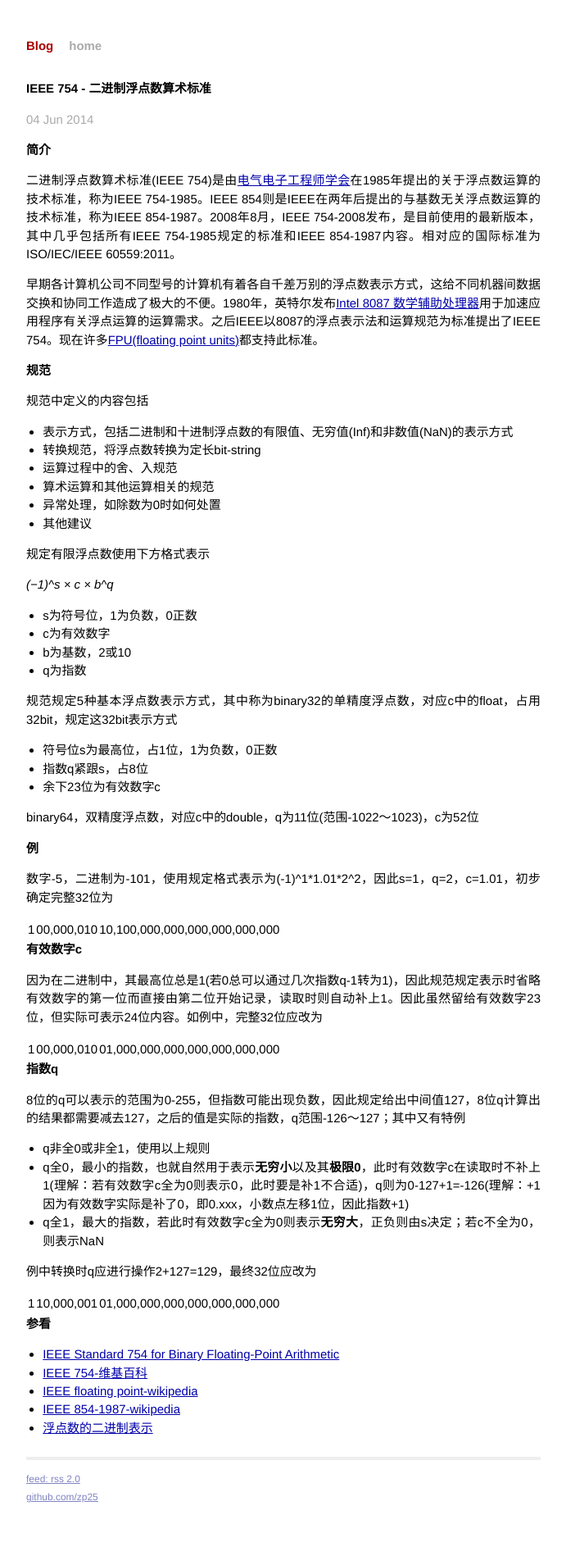
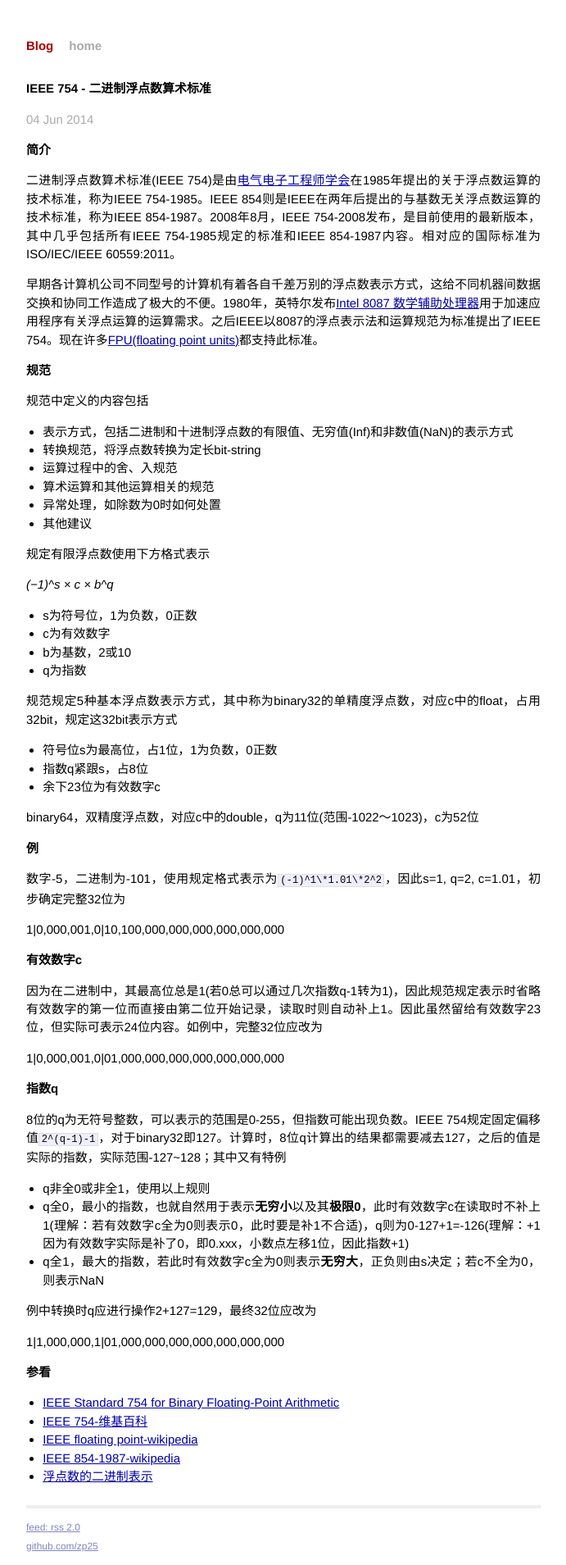
Before and after one commit to zp25/zp25.github.io, a Jekyll site: the page built from _posts/计算机原理/2014-06-04-IEEE-754.markdown, in a window 1280 px wide. Shown: the whole page at 82% size, without its empty margins (294-985 px from the left). Built offline with Jekyll 4.4.1, drawn with Linux system fonts in a browser that asks for light colours; before the commit the page ends 1850 px from its top, so only the background shows below that.

Commit message:
Update: IEEE 754

```diff
--- a/_posts/计算机原理/2014-06-04-IEEE-754.markdown
+++ b/_posts/计算机原理/2014-06-04-IEEE-754.markdown
@@ -36,18 +36,18 @@ categories: 计算机原理
 
 binary64，双精度浮点数，对应c中的double，q为11位(范围-1022～1023)，c为52位
 
-## 例
-数字-5，二进制为-101，使用规定格式表示为(-1)^1\*1.01\*2^2，因此s=1，q=2，c=1.01，初步确定完整32位为
+# 例
+数字-5，二进制为-101，使用规定格式表示为`(-1)^1\*1.01\*2^2`，因此s=1, q=2, c=1.01，初步确定完整32位为
 
-1|00,000,010|10,100,000,000,000,000,000,000
+1\|0,000,001,0\|10,100,000,000,000,000,000,000
 
 ## 有效数字c
 因为在二进制中，其最高位总是1(若0总可以通过几次指数q-1转为1)，因此规范规定表示时省略有效数字的第一位而直接由第二位开始记录，读取时则自动补上1。因此虽然留给有效数字23位，但实际可表示24位内容。如例中，完整32位应改为
 
-1|00,000,010|01,000,000,000,000,000,000,000
+1\|0,000,001,0\|01,000,000,000,000,000,000,000
 
 ## 指数q
-8位的q可以表示的范围为0-255，但指数可能出现负数，因此规定给出中间值127，8位q计算出的结果都需要减去127，之后的值是实际的指数，q范围-126～127；其中又有特例
+8位的q为无符号整数，可以表示的范围是0-255，但指数可能出现负数。IEEE 754规定固定偏移值`2^(q-1)-1`，对于binary32即127。计算时，8位q计算出的结果都需要减去127，之后的值是实际的指数，实际范围-127~128；其中又有特例
 
 + q非全0或非全1，使用以上规则
 + q全0，最小的指数，也就自然用于表示**无穷小**以及其**极限0**，此时有效数字c在读取时不补上1(理解：若有效数字c全为0则表示0，此时要是补1不合适)，q则为0-127+1=-126(理解：+1因为有效数字实际是补了0，即0.xxx，小数点左移1位，因此指数+1)
@@ -55,7 +55,7 @@ binary64，双精度浮点数，对应c中的double，q为11位(范围-1022～10
 
 例中转换时q应进行操作2+127=129，最终32位应改为
 
-1|10,000,001|01,000,000,000,000,000,000,000
+1\|1,000,000,1\|01,000,000,000,000,000,000,000
 
 # 参看
 + [IEEE Standard 754 for Binary Floating-Point Arithmetic](http://www.cs.berkeley.edu/~wkahan/ieee754status/IEEE754.PDF "IEEE Standard 754 for Binary Floating-Point Arithmetic")
@@ -64,7 +64,6 @@ binary64，双精度浮点数，对应c中的double，q为11位(范围-1022～10
 + [IEEE 854-1987-wikipedia](http://en.wikipedia.org/wiki/IEEE_854-1987 "IEEE 854-1987")
 + [浮点数的二进制表示](http://www.ruanyifeng.com/blog/2010/06/ieee_floating-point_representation.html "浮点数的二进制表示")
 
-
 [ieee]: http://zh.wikipedia.org/wiki/%E7%94%B5%E6%B0%94%E7%94%B5%E5%AD%90%E5%B7%A5%E7%A8%8B%E5%B8%88%E5%AD%A6%E4%BC%9A "电气电子工程师学会"
 [fpu]: http://zh.wikipedia.org/wiki/%E6%B5%AE%E7%82%B9%E8%BF%90%E7%AE%97%E5%99%A8 "浮点运算器"
 [8087]: http://zh.wikipedia.org/wiki/Intel_8087 "Intel 8087"
```
